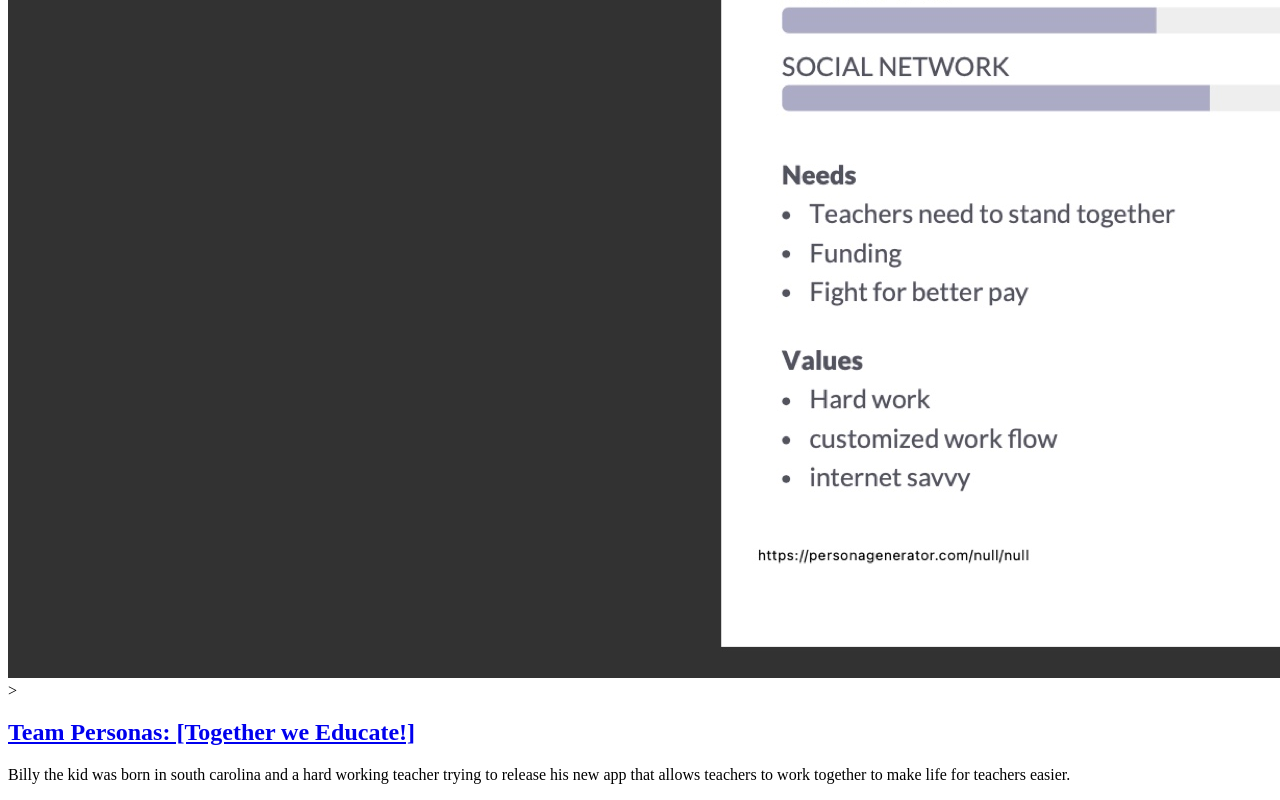
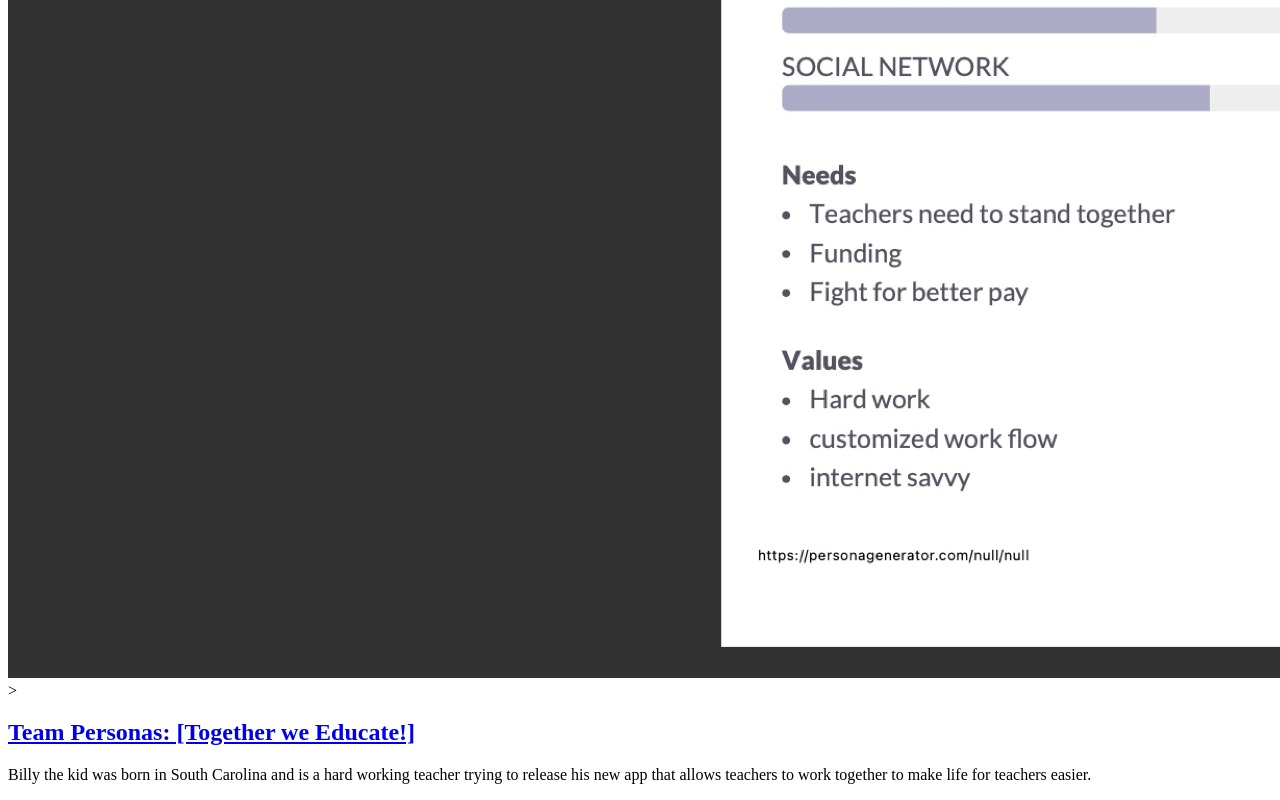
Before and after one commit to tp0113/tp0113.github.io, a plain HTML site: page index.html in a window 1280 px wide. Shown: the part 3491-4291 px from the top of the page. Drawn offline with Linux system fonts and the light colour scheme.

Commit message:
Update index.html

```diff
--- a/index.html
+++ b/index.html
@@ -52,7 +52,7 @@ Why does it matter? If we don’t come together to stand up for our teachers and
      <div class="assign-det">>
        <a href="/Personas.pdf"><h2>Team Personas: [Together we Educate!] </h2> </a>
        <p>
-         Billy the kid was born in south carolina and a hard working teacher trying to release his new app that allows teachers to work together to make life for teachers easier.
+         Billy the kid was born in South Carolina and is a hard working teacher trying to release his new app that allows teachers to work together to make life for teachers easier.
        </p>
      </div>
     </section>
```
